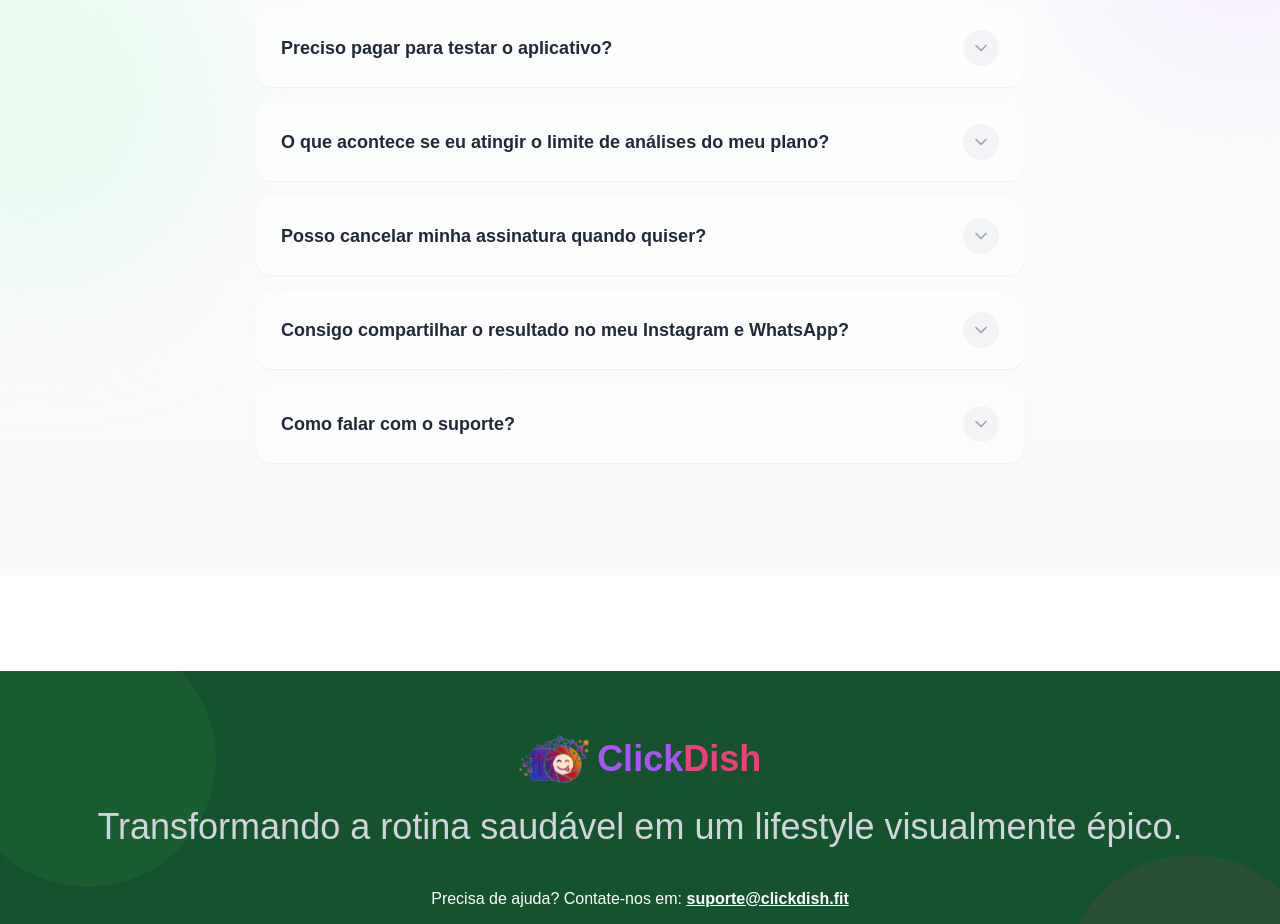
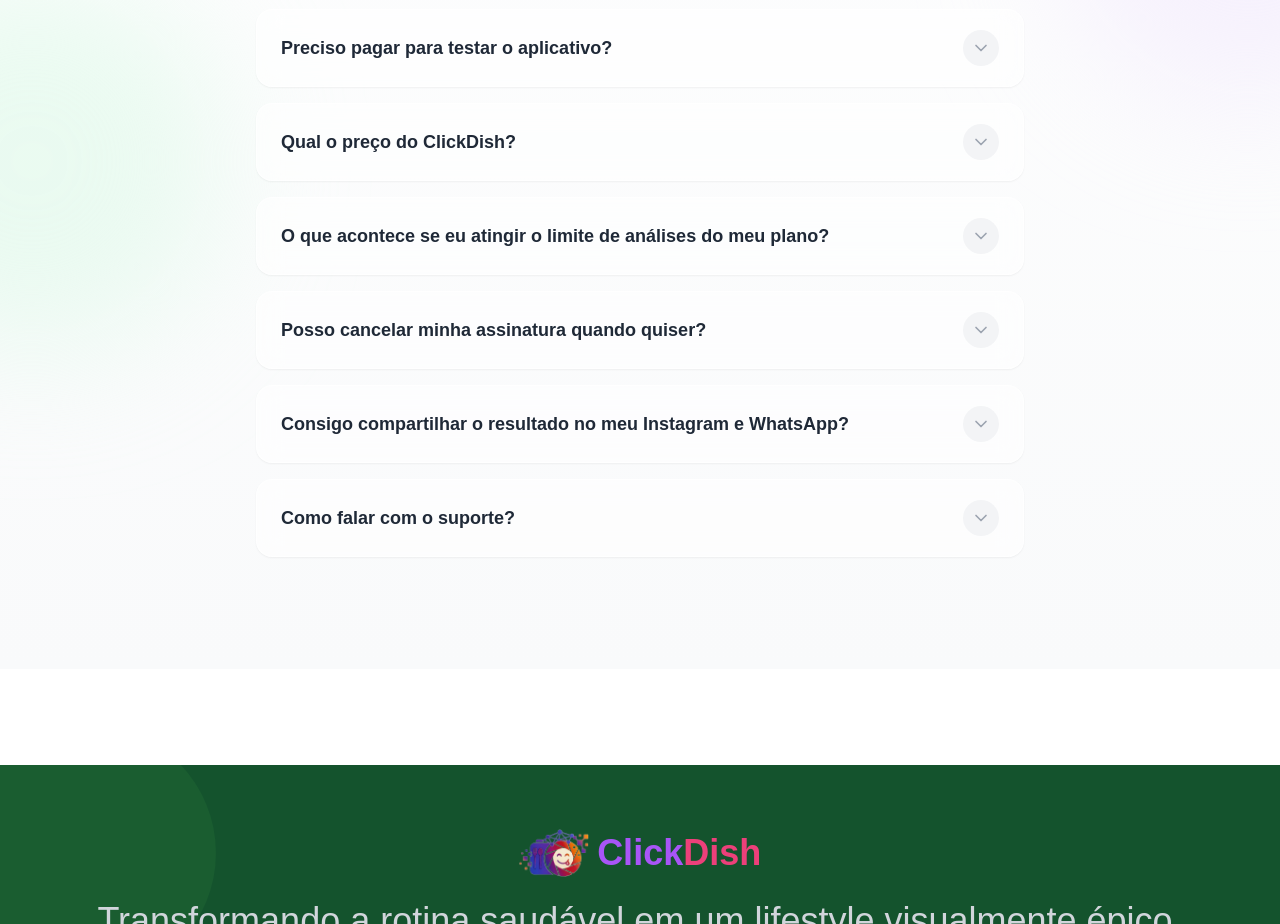
Before and after one commit to dustein/clickdish-landing, a React (Vite) app: page / in a window 1280 px wide. Shown: the part 6580-7504 px from the top of the page. Built offline with nearby package versions, Linux system fonts and the light colour scheme.

Commit message:
atualiza faq

```diff
--- a/src/components/Questions.jsx
+++ b/src/components/Questions.jsx
@@ -14,6 +14,10 @@ const faqs = [
   {
     question: "Preciso pagar para testar o aplicativo?",
     answer: "Não! Você ganha 2 análises totalmente gratuitas para testar o aplicativo, conhecer nossa IA bem-humorada e gerar seus primeiros cards divertidos. Depois disso, você escolhe a assinatura que mais se adequa a sua necessidade."
+  },
+  {
+    question: "Qual o preço do ClickDish?",
+    answer: "Versão grátis disponível. Plano Premium Mensal R$ 7,90/mês ou Plano Premium Anual por R$ 67,90/ano, equivalente a R$ 5,65 por mês, ou 28% de desconto!"
   },
   {
     question: "O que acontece se eu atingir o limite de análises do meu plano?",
```
